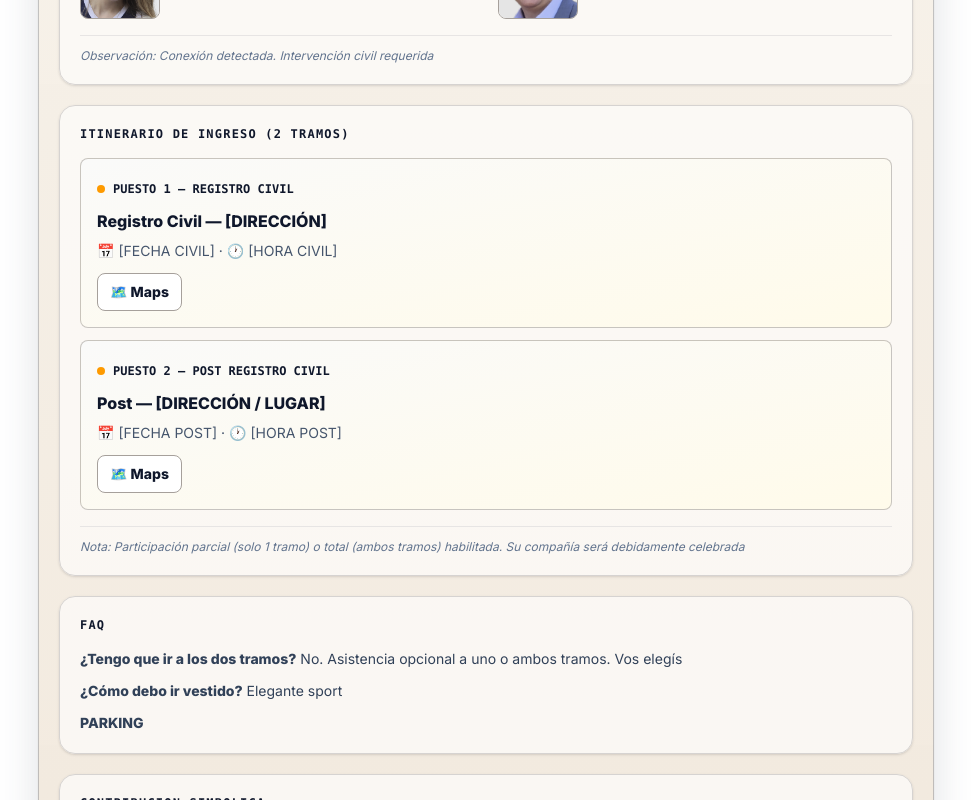
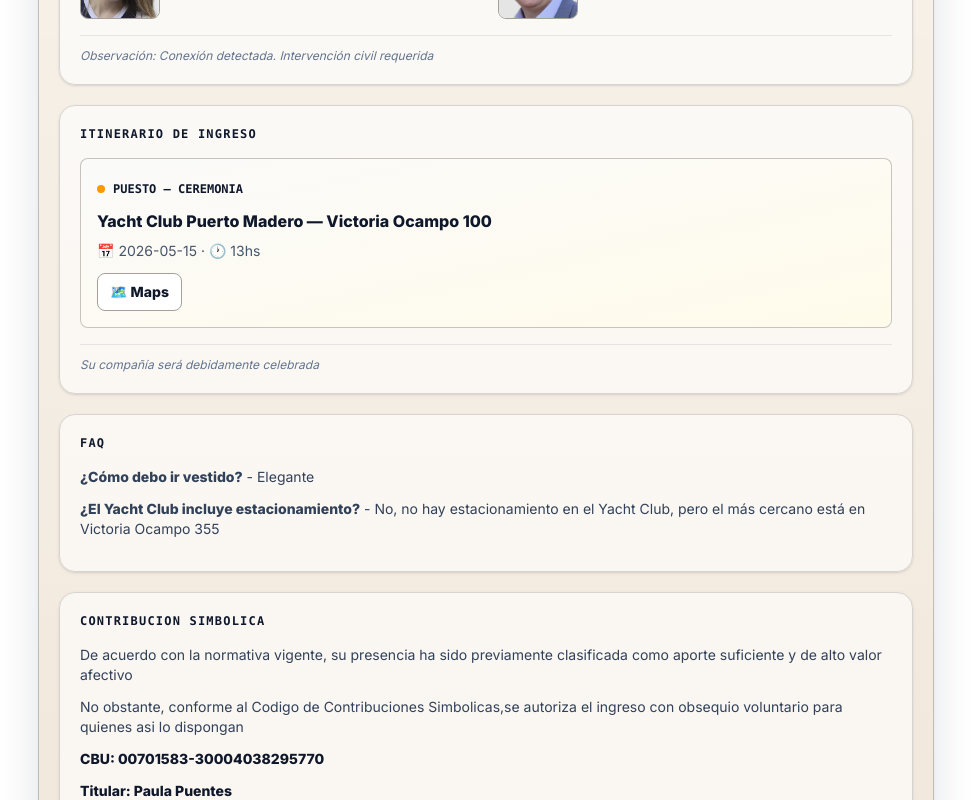
Before and after one commit to paupuentes919/wedding, a Vue app: page / in a window 1280 px wide. Shown: the part 860-1660 px from the top of the page, without its empty margins (154-1125 px from the left). Built offline with nearby package versions, Linux system fonts and the light colour scheme.

Commit message:
removed civil

```diff
--- a/src/views/Home.vue
+++ b/src/views/Home.vue
@@ -245,33 +245,6 @@
                   <div class="mt-3">
                     <a
                       :href="config.civil_maps"
-                      target="_blank"
-                      class="inline-flex items-center gap-2 px-3 py-2 rounded-lg bg-white border border-stone-400 text-sm text-slate-900 font-bold hover:shadow-md transition"
-                      >🗺️ Maps</a
-                    >
-                  </div>
-                </div>
-
-                <div
-                  class="p-4 rounded-lg bg-gradient-to-br from-stone-50 to-amber-50 border border-stone-400/60"
-                >
-                  <div
-                    class="inline-flex items-center gap-2 text-xs font-mono mb-3"
-                  >
-                    <span class="w-2 h-2 rounded-full bg-amber-500"></span>
-                    <span class="text-slate-900 font-extrabold uppercase">{{
-                      copy.stop2Badge
-                    }}</span>
-                  </div>
-                  <div class="font-bold text-slate-900 text-base">
-                    {{ config.post_place }}
-                  </div>
-                  <div class="text-sm text-slate-600 mt-2">
-                    📅 {{ config.post_date }} · 🕐 {{ config.post_time }}
-                  </div>
-                  <div class="mt-3">
-                    <a
-                      :href="config.post_maps"
                       target="_blank"
                       class="inline-flex items-center gap-2 px-3 py-2 rounded-lg bg-white border border-stone-400 text-sm text-slate-900 font-bold hover:shadow-md transition"
                       >🗺️ Maps</a
@@ -604,12 +577,8 @@
               >{{ copy.attLabel }}</label
             >
             <select v-model="attendance" class="mt-2 w-full input-elem">
-              <option value="" disabled>Selecciona una opción...</option>
-              <option value="both">
-                ✅ Asisto a ambos tramos (civil + post)
-              </option>
-              <option value="civil">✅ Solo Registro Civil</option>
-              <option value="post">✅ Solo Post Registro Civil</option>
+              <option value="" disabled>Selecciona una opción</option>
+              <option value="ceremony">✅ Asisto a la ceremonia</option>
               <option value="no">
                 ❌ No puedo asistir (apoyo moral a distancia)
               </option>
@@ -625,9 +594,6 @@
           <div class="mt-5 flex flex-wrap gap-3">
             <button @click="issue" class="btn-primary">
               🛂 {{ copy.issueBtn }}
-            </button>
-            <button @click="deny" class="btn-ghost">
-              🚫 {{ copy.denyBtn }}
             </button>
           </div>
 
@@ -683,10 +649,10 @@ import dakotaform from "../assets/dakotaform.png";
 emailjs.init("unNeA4QjggAdXcuek");
 
 const config = {
-  civil_place: "Registro Civil — [DIRECCIÓN]",
-  civil_date: "[FECHA CIVIL]",
-  civil_time: "[HORA CIVIL]",
-  civil_maps: "https://maps.google.com/?q=[DIRECCIÓN CIVIL]",
+  civil_place: "Yacht Club Puerto Madero — Victoria Ocampo 100",
+  civil_date: "2026-05-15",
+  civil_time: "13hs",
+  civil_maps: "https://maps.app.goo.gl/wbZvkKS5EvJAT1FH6",
   post_place: "Post — [DIRECCIÓN / LUGAR]",
   post_date: "[FECHA POST]",
   post_time: "[HORA POST]",
@@ -703,7 +669,7 @@ const COPY = {
     statusDenied: "Ingreso denegado",
     h1: "Autorización de entrada",
     h2: "Registro Civil + Evento de celebración",
-    docTitle: "Formulario de ingreso — Civil Edition",
+    docTitle: "Formulario de ingreso",
     docDesc:
       "Complete su identidad para obtener el permiso de entrada con sello oficial",
     coupleTitle: "Dossier de las partes",
@@ -728,24 +694,19 @@ const COPY = {
     brideNat: "Nacionalidad: Argentina",
     groomNat: "Nacionalidad: Estadounidense",
     coupleHint: "Observación: Conexión detectada. Intervención civil requerida",
-    itTitle: "Itinerario de ingreso (2 tramos)",
-    stop1Badge: "Puesto 1 — Registro Civil",
-    stop2Badge: "Puesto 2 — Post Registro Civil",
-    itHint:
-      "Nota: Participación parcial (solo 1 tramo) o total (ambos tramos) habilitada. Su compañía será debidamente celebrada",
+    itTitle: "Itinerario de ingreso",
+    stop1Badge: "Puesto — Ceremonia",
+    itHint: "Su compañía será debidamente celebrada",
     formTitle: "Datos de ingreso — Participante",
     formDesc: "Complete los datos requeridos para validar su entrada al evento",
     issueBtn: "🛂 Emitir permiso de entrada",
     waBtn: "✅ Confirmar por WhatsApp",
-    denyBtn: "🚫 Denegar ingreso",
-    formHint: "Humor inteligente promise: “Denegar ingreso” no funciona.",
-    permitTitle: "PERMISO DE ENTRADA — CIVIL & POST",
+    permitTitle: "PERMISO DE ENTRADA — CEREMONIA",
     stamp: "APROBADO ✅\nENTRADA AUTORIZADA\nSIN REEMBOLSO",
     err: "Complete nombre y apellido para emitir el permiso.",
     faqTitle: "FAQ",
-    f1: "<b>¿Tengo que ir a los dos tramos?</b> No. Asistencia opcional a uno o ambos tramos. Vos elegís",
-    f2: "<b>¿Cómo debo ir vestido?</b> Elegante sport",
-    f3: "<b>PARKING</b>",
+    f1: "<b>¿Cómo debo ir vestido?</b> - Elegante",
+    f2: "<b>¿El Yacht Club incluye estacionamiento?</b> - No, no hay estacionamiento en el Yacht Club, pero el más cercano está en Victoria Ocampo 355",
     giftTitle: "Contribucion simbolica",
     giftP1:
       "De acuerdo con la normativa vigente, su presencia ha sido previamente clasificada como aporte suficiente y de alto valor afectivo",
@@ -757,9 +718,7 @@ const COPY = {
     foot: "Hecho con amor, burocracia falsa y un trámite real. ✨",
     entryIntent: (v) =>
       ({
-        both: "ASISTO A CIVIL + POST",
-        civil: "ASISTO SOLO A CIVIL",
-        post: "ASISTO SOLO A POST",
+        ceremony: "ASISTO A LA CEREMONIA",
         no: "NO PUEDO ASISTIR (APOYO MORAL)",
       })[v] || "—",
     waMessage: (fn, ln, att) =>
@@ -773,7 +732,7 @@ const COPY = {
     statusDenied: "Entry denied",
     h1: "Entry clearance",
     h2: "Civil Registry + Celebration Event",
-    docTitle: "Entry Form — Civil Edition",
+    docTitle: "Entry Form",
     docDesc:
       "Provide your identity to receive the entry permit with an official stamp",
     coupleTitle: "Applicant dossier",
@@ -797,11 +756,9 @@ const COPY = {
     brideNat: "Nationality: Argentinian",
     groomNat: "Nationality: American",
     coupleHint: "Observation: Connection detected. Civil intervention required",
-    itTitle: "Entry route (2 checkpoints)",
-    stop1Badge: "Checkpoint 1 — Civil Registry",
-    stop2Badge: "Checkpoint 2 — After Civil Registry",
-    itHint:
-      "Note: Partial participation (only 1 checkpoint) or full participation (both checkpoints) is allowed. Your presence will be duly celebrated",
+    itTitle: "Entry route",
+    stop1Badge: "Checkpoint — Ceremony",
+    itHint: "Your presence will be duly celebrated",
     formTitle: "Entry data — Participant",
     formDesc:
       "Complete the required details to validate your entry to the event",
@@ -813,7 +770,7 @@ const COPY = {
     waBtn: "✅ Confirm via WhatsApp",
     denyBtn: "🚫 Deny entry",
     formHint: "Smart humor promise: “Deny entry” doesn’t work.",
-    permitTitle: "ENTRY PERMIT — CIVIL & AFTER",
+    permitTitle: "ENTRY PERMIT — CEREMONY",
     stamp: "APPROVED ✅\nENTRY AUTHORIZED\nNO REFUNDS",
     err: "Please enter first and last name to issue the permit.",
     sideTitle: "Border rules (chill)",
@@ -823,9 +780,8 @@ const COPY = {
     r4: "<b>Neutral zone:</b> mate vs coffee / asado vs barbecue.",
     sideNote: "Final resolution: we consume both. (Diplomacy + hunger.)",
     faqTitle: "FAQ",
-    f1: "<b>Do I have to attend both segments?</b> No. Optional attendance for one or both segments. Your choice",
-    f2: "<b>How should I dress?</b> Elegant casual",
-    f3: "<b>PARKING</b>",
+    f1: "<b>How should I dress?</b> - Elegant",
+    f2: "<b>Does the Yacht Club include parking?</b> - No, but closest parking lots are at Victoria Ocampo 355",
     giftTitle: "Symbolic contribution",
     giftP1:
       "Per current regulations, your presence has already been classified as a sufficient contribution of high affective value.",
@@ -837,9 +793,7 @@ const COPY = {
     foot: "Made with love, fake bureaucracy, and a real legal step. ✨",
     entryIntent: (v) =>
       ({
-        both: "ATTENDING CIVIL + AFTER",
-        civil: "ATTENDING CIVIL ONLY",
-        post: "ATTENDING AFTER ONLY",
+        ceremony: "I ATTEND THE CEREMONY",
         no: "NOT ATTENDING (MORAL SUPPORT)",
       })[v] || "—",
     waMessage: (fn, ln, att) =>
@@ -873,7 +827,7 @@ const mrz = computed(() => {
   const fn = (firstName.value || "").trim();
   const ln = (lastName.value || "").trim();
   const intent = copy.value.entryIntent(attendance.value);
-  return `VISITOR: ${fn && ln ? fn + " " + ln : "——"}\nENTRY INTENT: ${intent}\nROUTE:\n  1) CIVIL — ${config.civil_place} — ${config.civil_date} ${config.civil_time}\n  2) AFTER — ${config.post_place} — ${config.post_date} ${config.post_time}\nSTATUS: ${stampShown.value ? "STAMPED / SEALED" : "PENDING STAMP"}`;
+  return `VISITOR: ${fn && ln ? fn + " " + ln : "——"}\nENTRY INTENT: ${intent}\nCEREMONY ROUTE: — ${config.civil_place} — ${config.civil_date} ${config.civil_time}\nSTATUS: ${stampShown.value ? "STAMPED / SEALED" : "PENDING STAMP"}`;
 });
 
 // WhatsApp code removed - keeping EmailJS only (optional)
```
Also changed, not shown: src/assets/timeline/pauladnidorso.jpg (added), src/assets/timeline/pauladnifrente.jpg (added).
